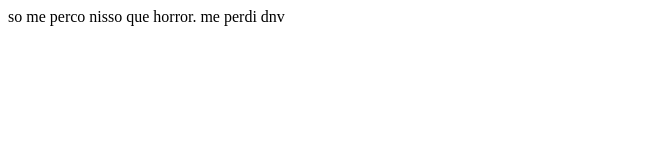
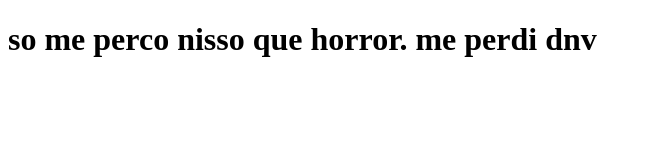
Before and after one commit to tellasousa258/ruiv-o, a plain HTML site: page index.html in a window 1280 px wide. Shown: the whole page, without its empty margins (0-652 px from the left). Drawn offline with Linux system fonts and the light colour scheme.

Commit message:
fgfgnhnhfn

```diff
--- a/index.html
+++ b/index.html
@@ -6,6 +6,6 @@
     <title><ruiv-o></ruiv-o></title>
 </head>
 <body>
-    so me perco nisso que horror. me perdi dnv
+   <h1> so me perco nisso que horror. me perdi dnv</h1>
 </body>
 </html>
```
